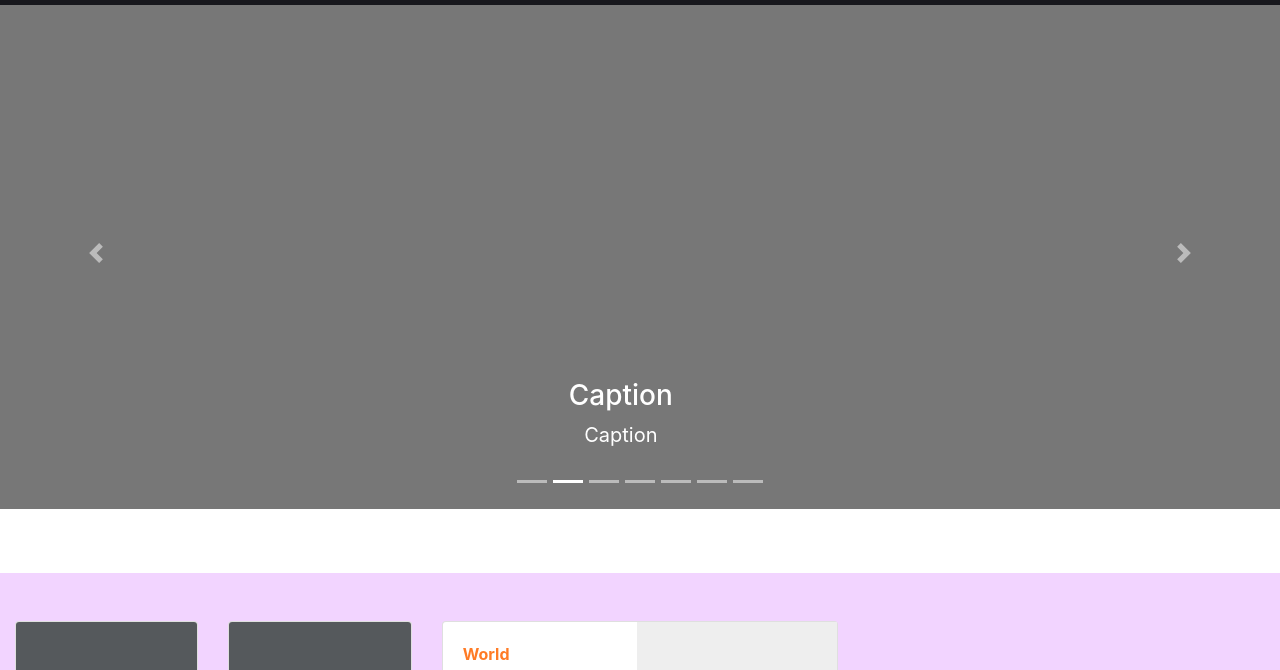
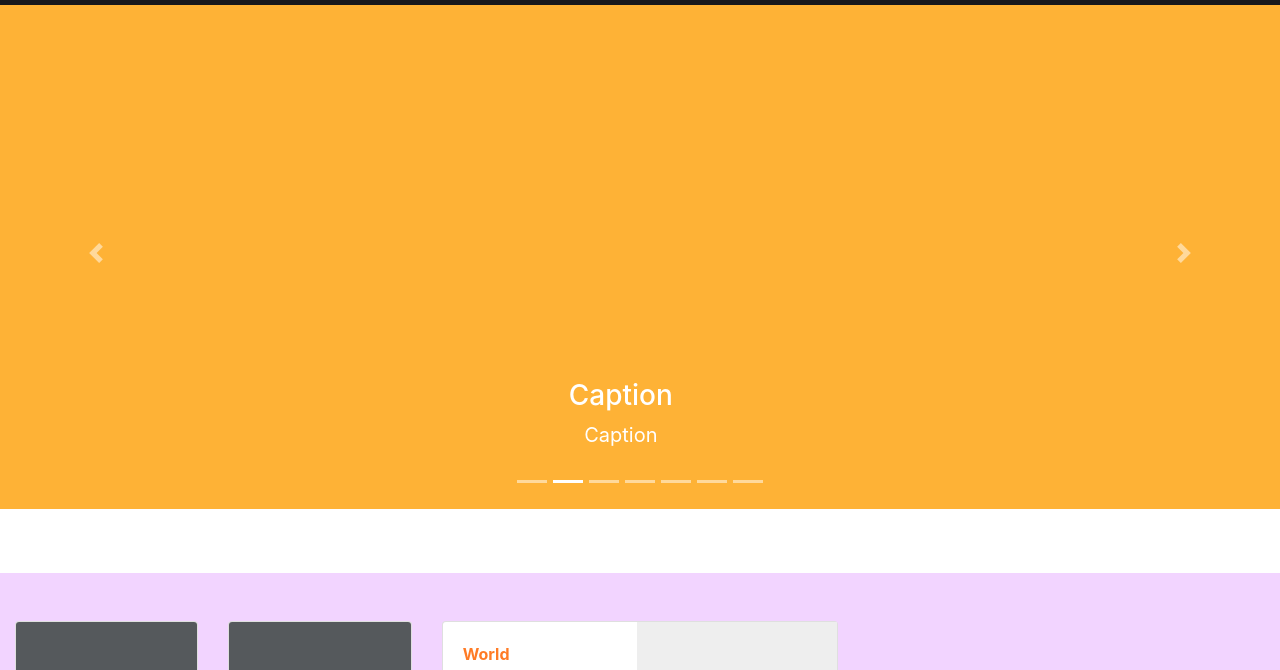
Before and after one commit to EdwardRushDeveloper/The141, a plain HTML site: page The141/wwwroot/pages/index.htm in a window 1280 px wide. Shown: the part 51-721 px from the top of the page. Drawn offline with Linux system fonts and the light colour scheme.

```diff
--- a/The141/wwwroot/pages/index.htm
+++ b/The141/wwwroot/pages/index.htm
@@ -12,6 +12,13 @@
     <!-- Custom styles for this template -->
     <link href="../lib/bootstrap/dist/css/carousel.css" rel="stylesheet">
     <link rel="stylesheet" href="../schema/css/mytheme.min.css">
+
+    <style>
+        .carousel-item {
+        height: 32rem;
+        background-color: #feb236;
+        }
+    </style>
 </head>
 <body>
     <header>
```
Also changed, not shown: 1 other file.
